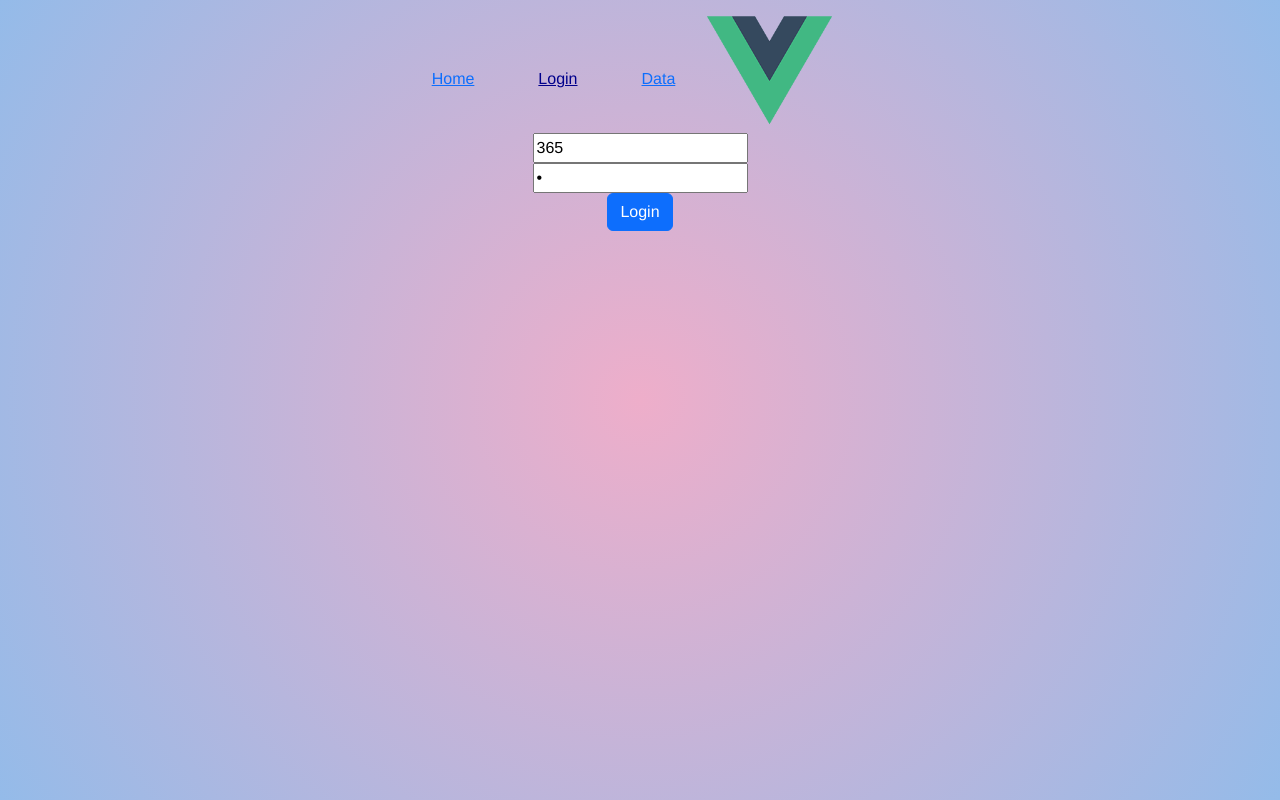
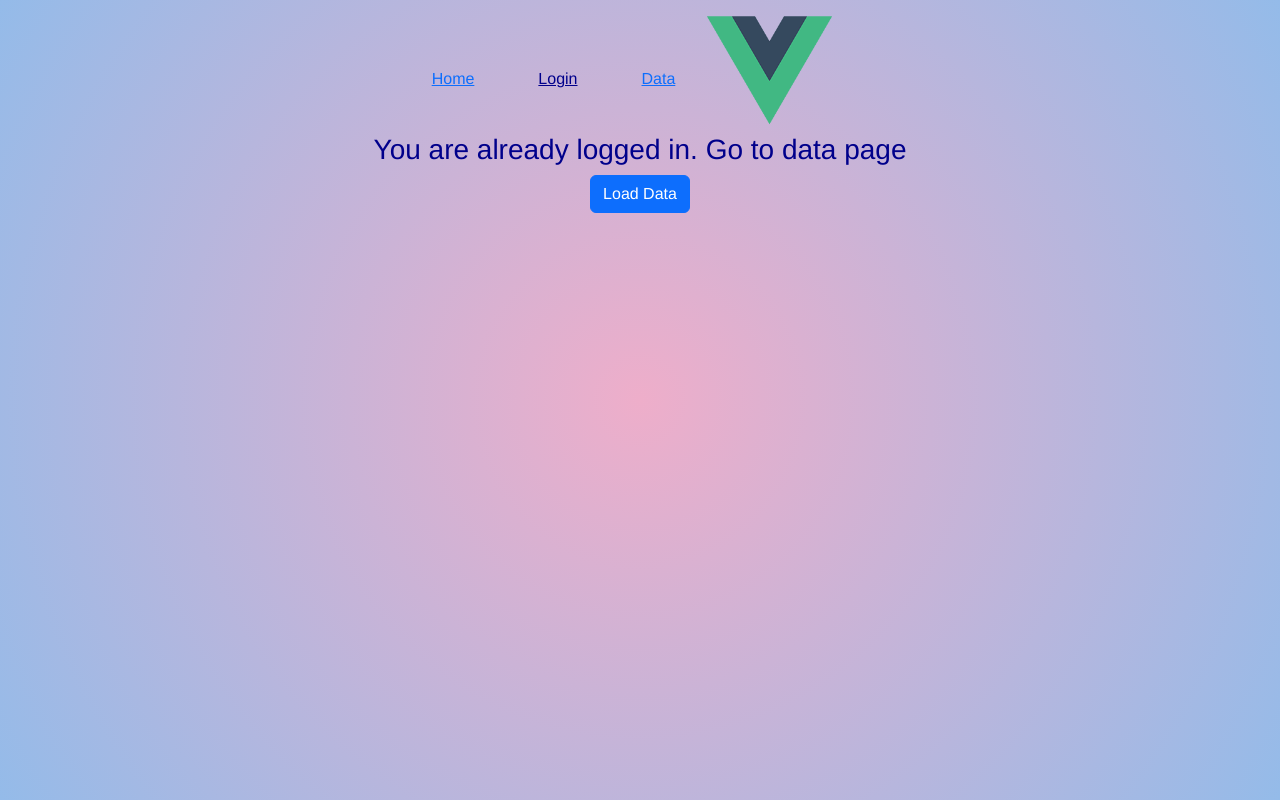
Before and after one commit to m911/web-portal-task-vite, a Vue app: page /login in a window 1280 px wide. Built offline with nearby package versions, Linux system fonts and the light colour scheme; what vue3-cookies would draw is missing.

Commit message:
Is logged check

```diff
--- a/index.html
+++ b/index.html
@@ -1,13 +1,16 @@
 <!DOCTYPE html>
-<html lang="en">
+<html lang="en-us">
+
 <head>
   <meta charset="UTF-8">
   <link rel="icon" href="/favicon.ico">
   <meta name="viewport" content="width=device-width, initial-scale=1.0">
   <title>Vite App</title>
 </head>
+
 <body>
   <div id="app"></div>
   <script type="module" src="/src/main.ts"></script>
 </body>
+
 </html>
--- a/src/components/LoginComponent.vue
+++ b/src/components/LoginComponent.vue
@@ -1,12 +1,13 @@
 <template>
   <div class="container">
-    <div class="container">
+    <div class="container" v-if="!isAuthenticated">
       <input required type="text" v-model="username" />
       <input required type="password" v-model="password" />
       <button class="btn btn-primary" @click="login">Login</button>
     </div>
-    <div v-if="isAuthenticated">
-      <!-- <button class="btn btn-primary" @click="getData">Load Data</button> -->
+    <div>
+      <h3>You are already logged in. Go to data page</h3>
+      <button class="btn btn-primary" @click="dataRedirect">Load Data</button>
     </div>
   </div>
 </template>
@@ -39,5 +40,8 @@ function login(): void {
   };
   isLoggedIn();
 }
+const dataRedirect = () => {
+  router.replace("/data");
+};
 </script>
 <style lang="scss"></style>
```
Lines whose indentation alone changed are shown as unchanged.
